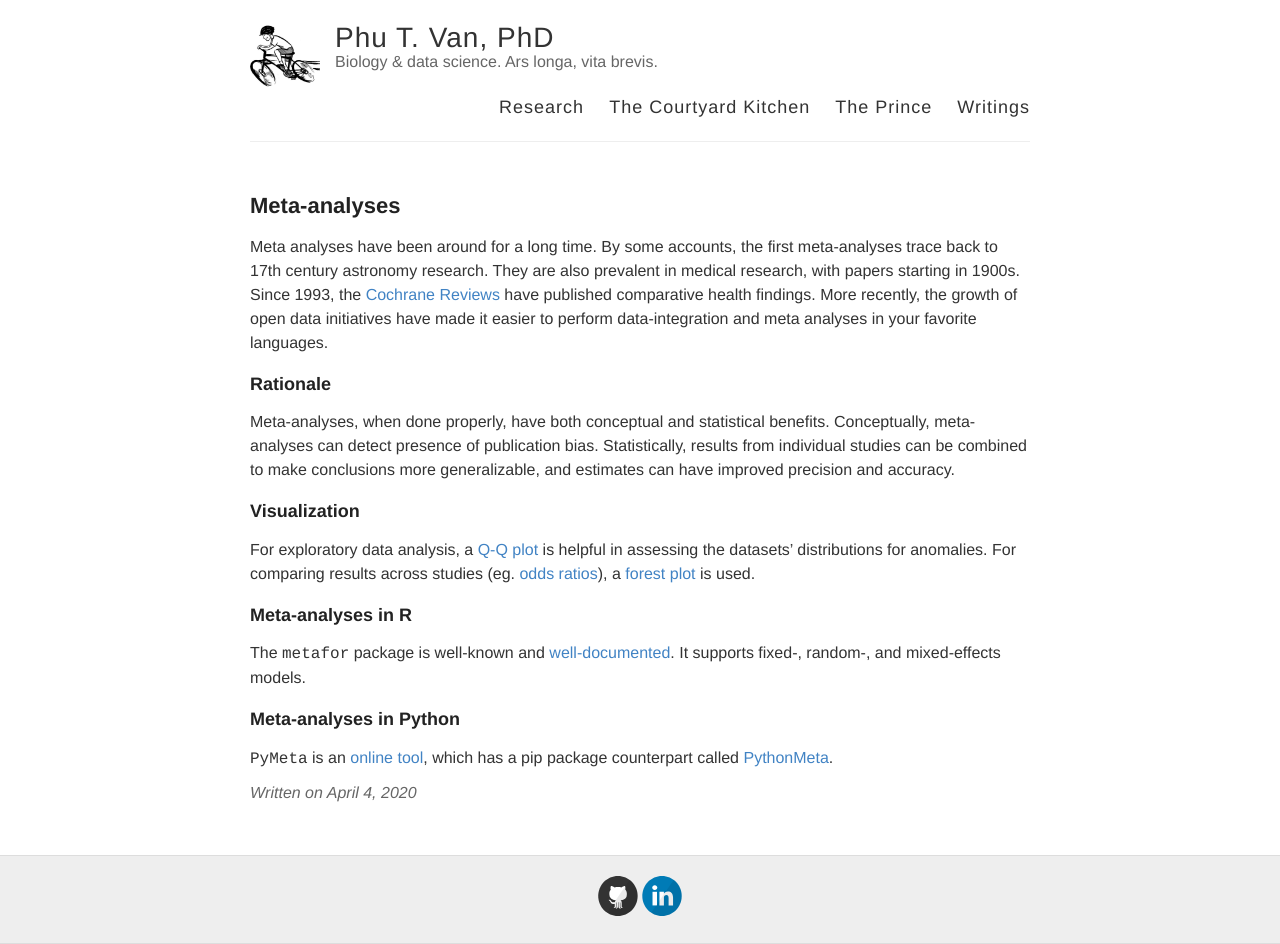
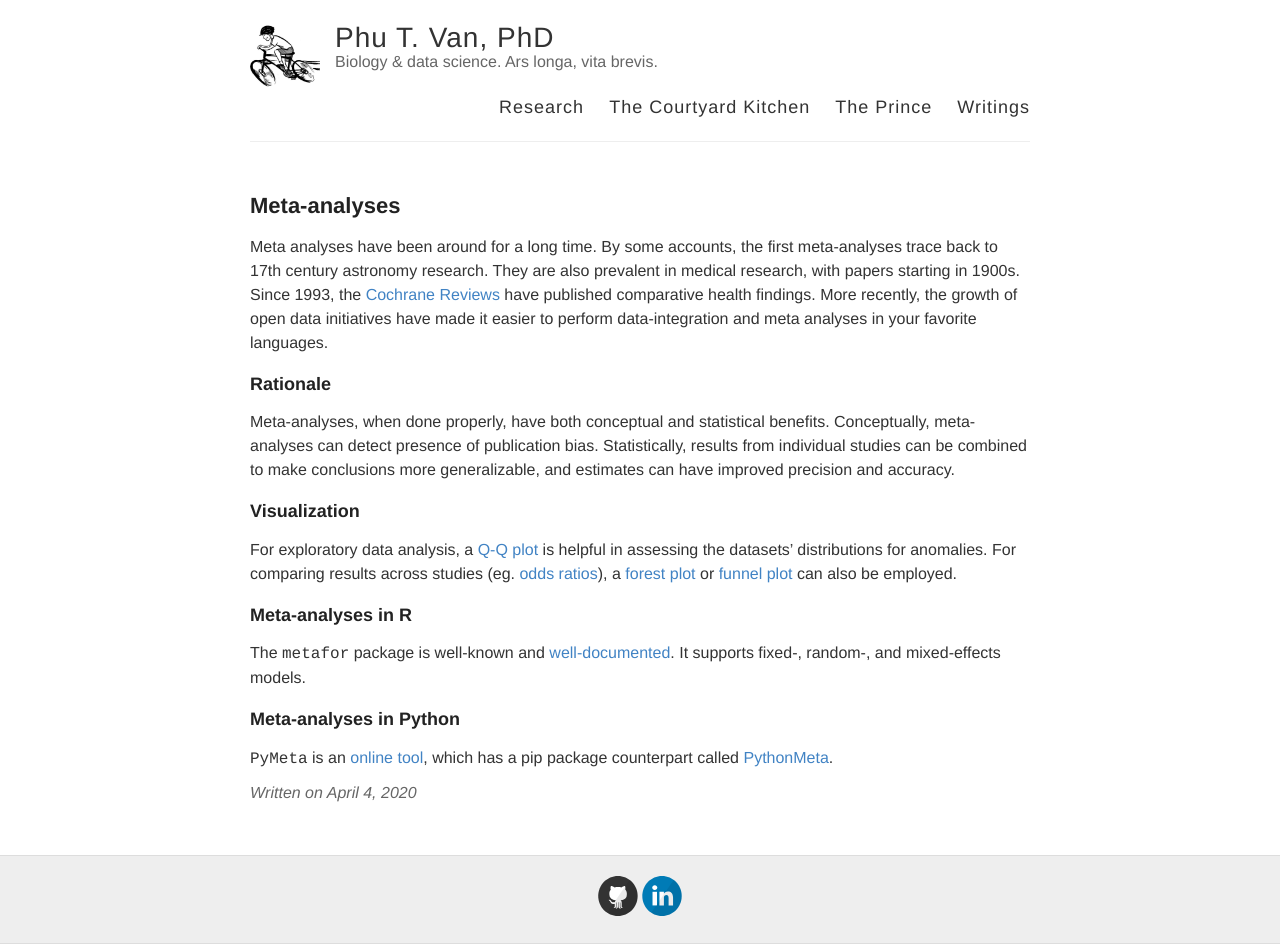
Before and after one commit to ptvan/ptvan.github.io, a Jekyll site: the page built from _posts/2020-04-04-meta-analyses.md, in a window 1280 px wide. Built offline with Jekyll 4.4.1, drawn with Linux system fonts in a browser that asks for light colours.

Commit message:
minor additions

```diff
--- a/_posts/2020-04-04-meta-analyses.md
+++ b/_posts/2020-04-04-meta-analyses.md
@@ -11,7 +11,7 @@
 
 ### Visualization
 
-For exploratory data analysis, a [Q-Q plot](https://en.wikipedia.org/wiki/Q%E2%80%93Q_plot) is helpful in assessing the datasets' distributions for anomalies. For comparing results across studies (eg. [odds ratios](https://en.wikipedia.org/wiki/Odds_ratio)), a [forest plot](https://en.wikipedia.org/wiki/Forest_plot) is used.
+For exploratory data analysis, a [Q-Q plot](https://en.wikipedia.org/wiki/Q%E2%80%93Q_plot) is helpful in assessing the datasets' distributions for anomalies. For comparing results across studies (eg. [odds ratios](https://en.wikipedia.org/wiki/Odds_ratio)), a [forest plot](https://en.wikipedia.org/wiki/Forest_plot) or [funnel plot](https://en.wikipedia.org/wiki/Funnel_plot) can also be employed.
 
 ### Meta-analyses in R
 
```
